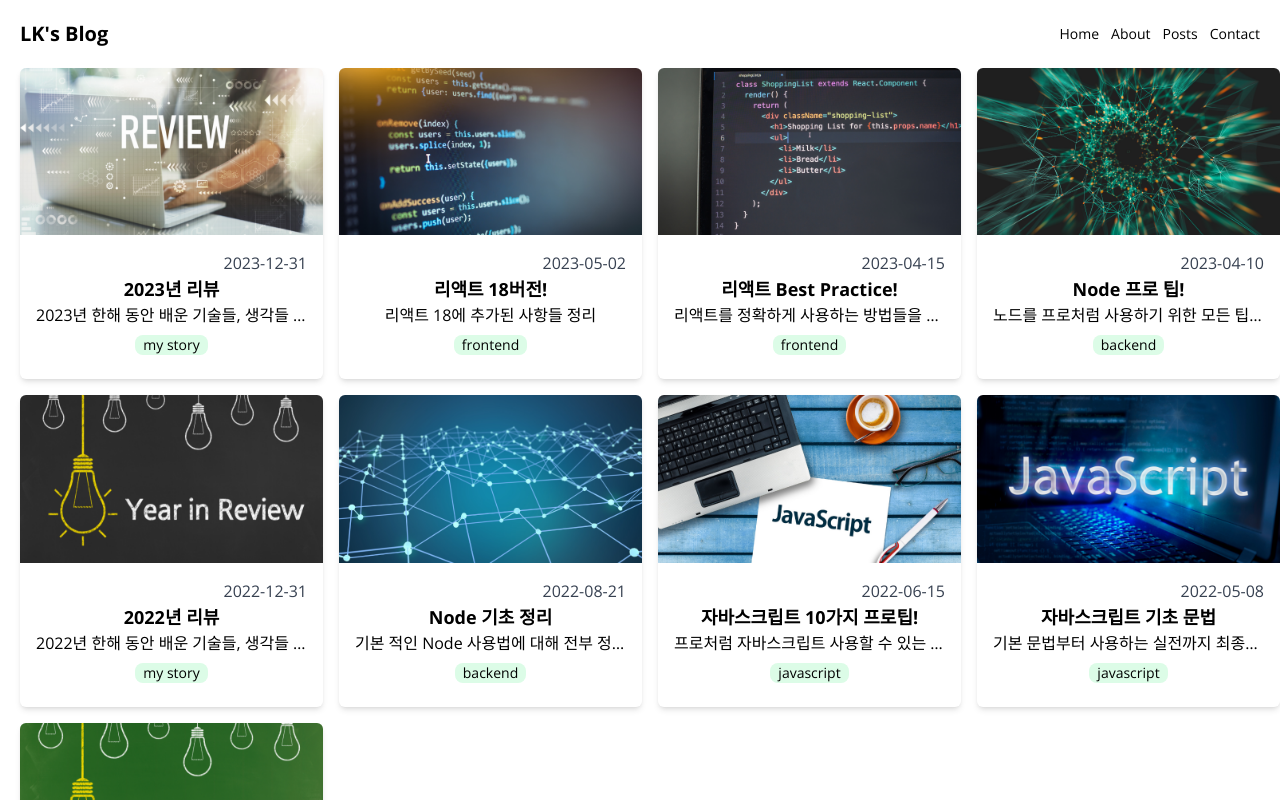
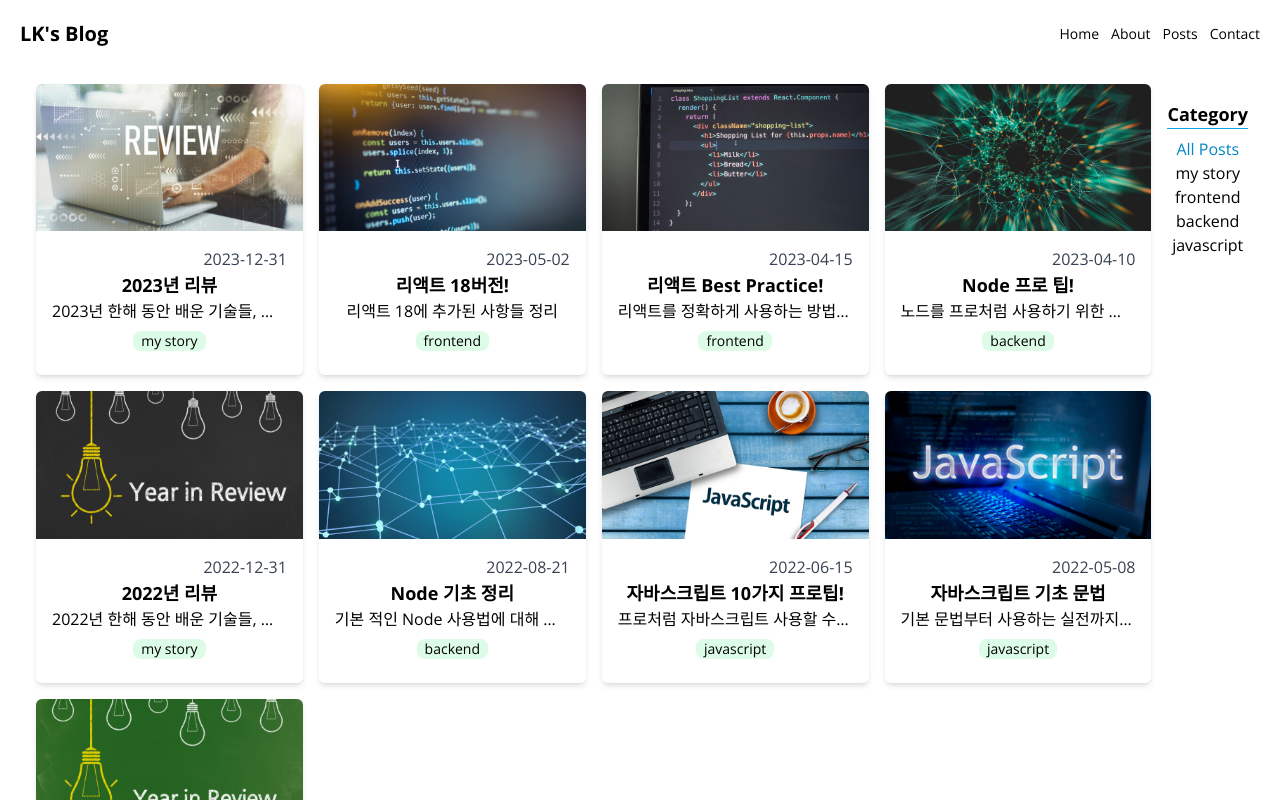
Before and after one commit to cottonsweet/LK-Blog, a Next.js app: page /posts in a window 1280 px wide. Shown: the top 800 px of the page. Built offline with nearby package versions, Linux system fonts and the light colour scheme.

Commit message:
포스트 카테고리 디자인 수정

```diff
--- a/src/components/Categories.tsx
+++ b/src/components/Categories.tsx
@@ -6,13 +6,19 @@
 
 export default function Categories({ categories, selected, onClick }: Props) {
   return (
-    <section>
-      <h2 className="pr-5 text-xl font-bold underline underline-offset-[7px] decoration-sky-400">
+    <section className="text-center p-4">
+      <h2 className="text-lg font-bold border-b border-sky-500 mb-2">
         Category
       </h2>
       <ul>
         {categories.map((category) => (
-          <li key={category} onClick={() => onClick(category)}>
+          <li
+            className={`cursor-pointer hover:text-sky-500 ${
+              category === selected && "text-sky-600"
+            }`}
+            key={category}
+            onClick={() => onClick(category)}
+          >
             {category}
           </li>
         ))}
--- a/src/components/FilterablePosts.tsx
+++ b/src/components/FilterablePosts.tsx
@@ -19,7 +19,7 @@
       ? posts
       : posts.filter((post) => post.category === selected);
   return (
-    <section>
+    <section className="flex m-4">
       <PostsGrid posts={filtered} />
       <Categories
         categories={[ALL_POSTS, ...categories]}
```
